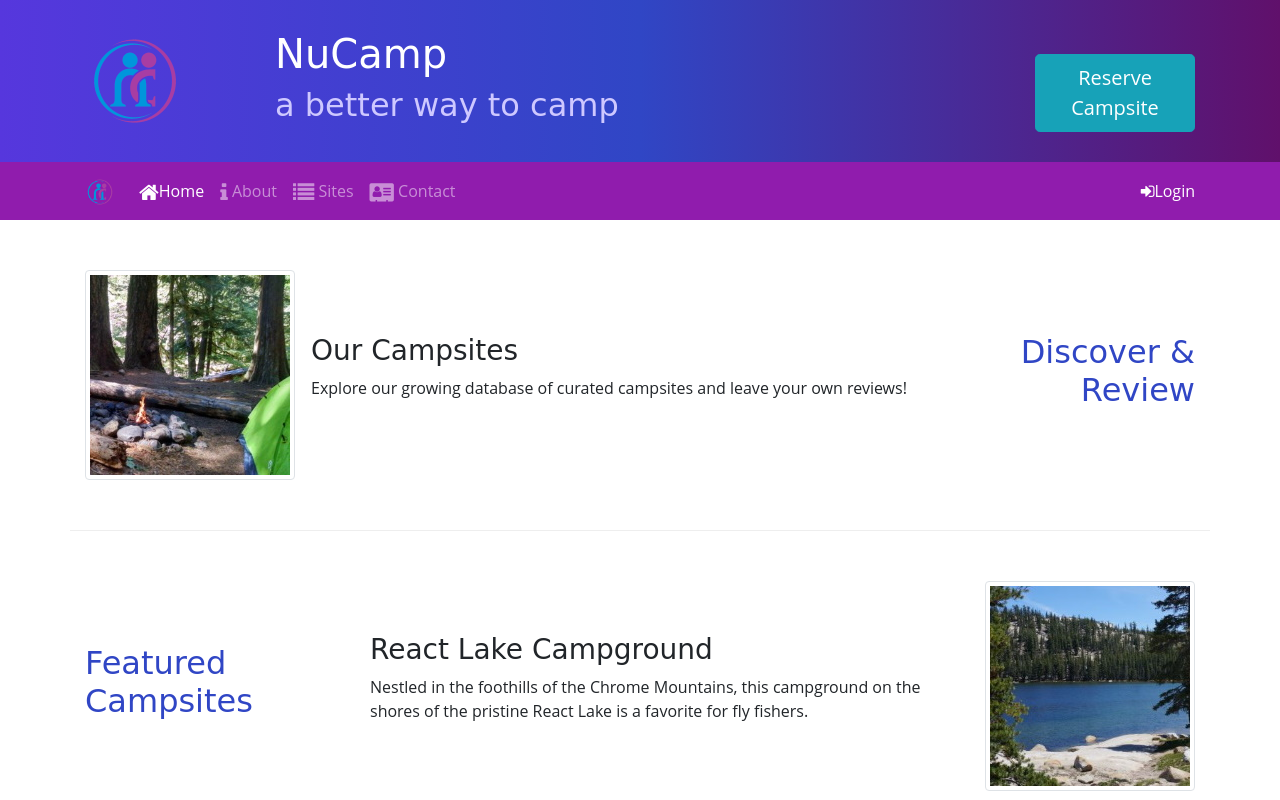
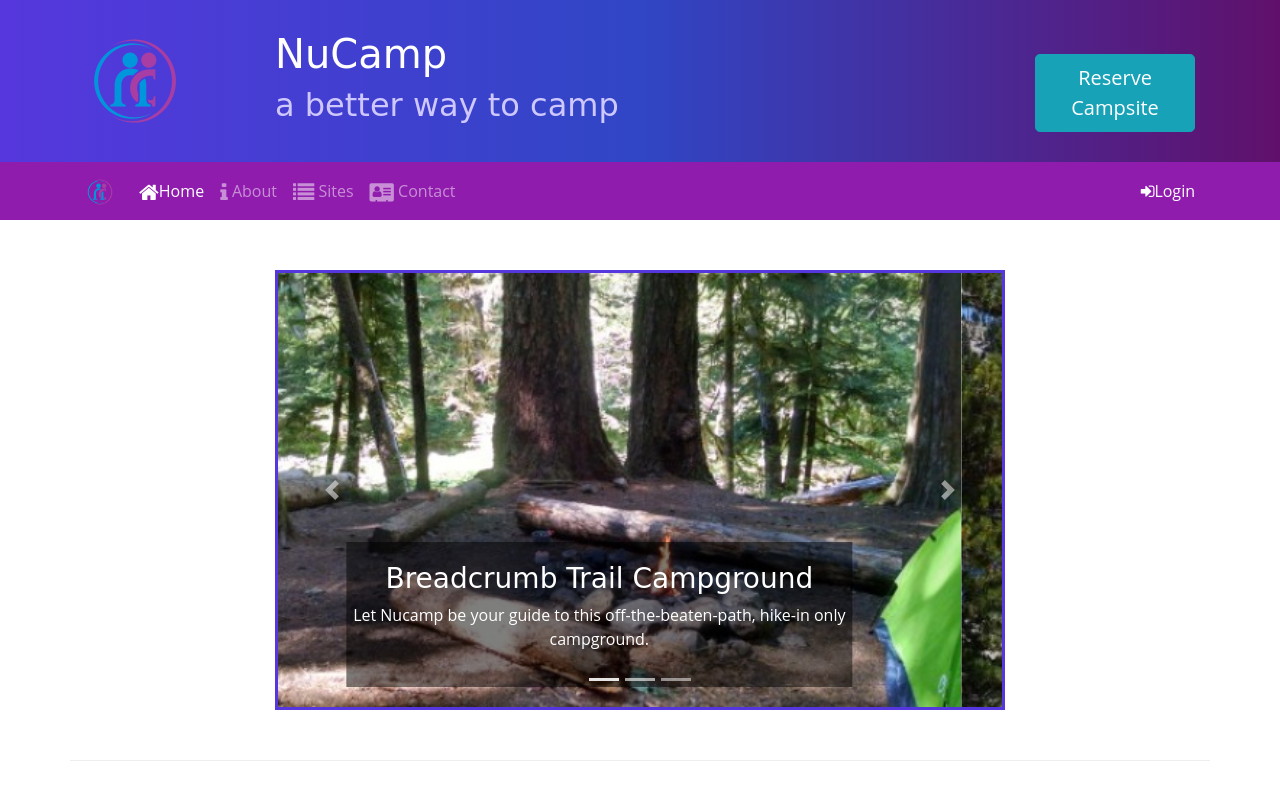
Before and after one commit to dmslash08/NUCamp-Bootstrap-, a website: page index.html in a window 1280 px wide. Shown: the top 800 px of the page. Drawn offline with nearby package versions, Linux system fonts and the light colour scheme; a web font is replaced by a local one.

Commit message:
Carousel

```diff
--- a/css/styles.css
+++ b/css/styles.css
@@ -40,3 +40,11 @@ a, a:hover {
     color: inherit;
     text-decoration: none;
   }
+
+.carousel-caption {
+    background-color: rgba(0,0,0, 0.5)
+}
+
+.carousel {
+    border: solid #5637DD;
+}
--- a/index.html
+++ b/index.html
@@ -99,6 +99,50 @@
     </div>
 
 <div class="container">
+
+    <div class="row row-content">
+        <div class="col-md-8 mx-auto">
+            <div id="homeCarousel" class="carousel slide" data-ride="carousel">
+                <ol class="carousel-indicators">
+                    <li data-target="#homeCarousel" data-slide-to="0" class="active"></li>
+                    <li data-target="#homeCarousel" data-slide-to="1"></li>
+                    <li data-target="#homeCarousel" data-slide-to="2"></li>
+                </ol>
+                <div class="carousel-inner">
+                    <div class="carousel-item active">
+                        <img class="d-block w-100" src="img/breadcrumb-trail.jpg" alt="Breadcrumb Trail Campground" />
+                        <div class="carousel-caption">
+                            <h3>Breadcrumb Trail Campground</h3>
+                            <p class="d-none d-sm-block">Let Nucamp be your guide to this off-the-beaten-path, hike-in only campground.</p>
+                        </div>
+                    </div>
+                    <div class="carousel-item">
+                        <img class="d-block w-100" src="img/react-lake.jpg" alt="React Lake Campground" />
+                        <div class="carousel-caption">
+                            <h3>React Lake Campground</h3>
+                            <p class="d-none d-sm-block">Nestled in the foothills of the Chrome Mountains, this campground on the shores of the pristine React Lake is a favorite for fly fishers.</p>
+                        </div>
+                    </div>
+                    <div class="carousel-item">
+                        <img class="d-block w-100" src="img/chrome-river.jpg" alt="Chrome River Campground" />
+                        <div class="carousel-caption">
+                            <h3>Chrome River Campground</h3>
+                            <p class="d-none d-sm-block">Spend a few sunny days and starry nights beneath a canopy of old-growth firs at this enchanting spot by the Chrome River.</p>
+                        </div>
+                     </div>
+                </div>
+                <a class="carousel-control-prev" href="#homeCarousel" role="button" data-slide="prev">
+                    <span class="carousel-control-prev-icon"></span>
+                    <span class="sr-only">Previous</span>
+                </a>
+                <a class="carousel-control-next" href="#homeCarousel" role="button" data-slide="next">
+                    <span class="carousel-control-next-icon"></span>
+                    <span class="sr-only">Next</span>
+                </a>
+            </div>
+        </div>
+    </div>
+
         <div class ="row row-content
         align-items-center">
             <div class="col-sm-4 order-sm-last col-md-3">
```
